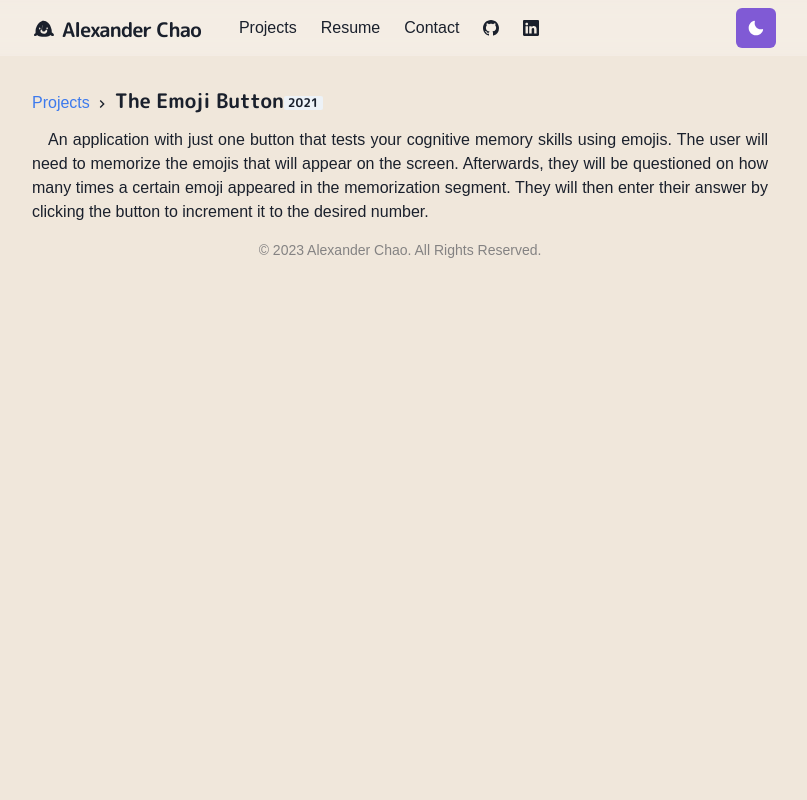
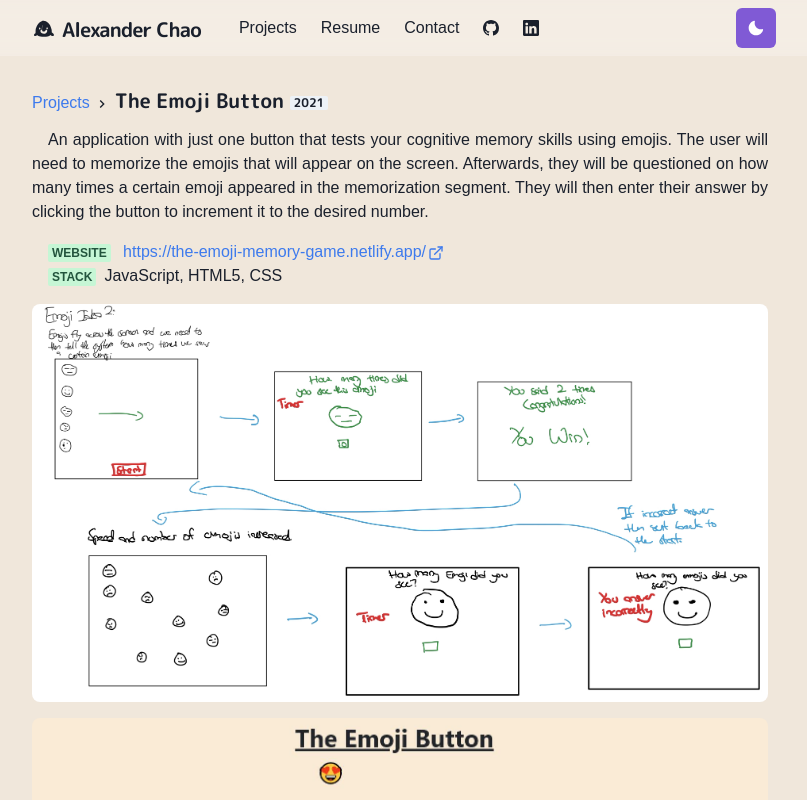
Before and after one commit to AlexanderChao14/AlexanderChao, a Next.js app: page /projects/emoji_button in a window 1280 px wide. Shown: the top 800 px of the page, without its empty margins (240-1047 px from the left). Built offline with nearby package versions, Linux system fonts and the light colour scheme.

Commit message:
Added images to Emoji Button project page and updated the page

```diff
--- a/pages/projects/emoji_button.js
+++ b/pages/projects/emoji_button.js
@@ -1,4 +1,4 @@
-import {Container, Badge, Link, List, ListItem} from '@chakra-ui/react'
+import {Container, Badge, Link, List, ListItem, AspectRatio} from '@chakra-ui/react'
 import { ExternalLinkIcon } from '@chakra-ui/icons'
 import { Title, ProjectImage, Meta } from '../../components/project_description'
 import ParagraphBlock from '../../components/paragraph_block'
@@ -6,11 +6,10 @@ import Layout from '../../components/layouts/article'
 
 const Project = () => {
     return(
-        <Layout title="Test Project">
+        <Layout title="The Emoji Button">
             <Container>
-                <Title childern="Test Project">
-                    The Emoji Button
-                    <Badge>2021</Badge>
+                <Title>
+                    The Emoji Button <Badge>2021</Badge>
                 </Title>
                 <ParagraphBlock>
                     An application with just one button that tests your cognitive memory skills using emojis.
@@ -18,7 +17,21 @@ const Project = () => {
                     Afterwards, they will be questioned on how many times a certain emoji appeared in the memorization segment.
                     They will then enter their answer by clicking the button to increment it to the desired number.
                 </ParagraphBlock>
-                <List ml={4} my={4}></List>
+                <List ml={4} my={4}>
+                    <ListItem>
+                        <Meta>Website</Meta>
+                        <Link href="https://the-emoji-memory-game.netlify.app/"> https://the-emoji-memory-game.netlify.app/<ExternalLinkIcon mx="2px"/></Link>
+                    </ListItem>
+                    <ListItem>
+                        <Meta>Stack</Meta>
+                        <span>JavaScript, HTML5, CSS</span>
+                    </ListItem>
+                </List>
+                <ProjectImage alt="The Emoji Button" src="/images/projects/EmojiButton1.png"/>
+                <ProjectImage alt="The Emoji Button" src="/images/projects/EmojiButton2.jpg"/>
+                <AspectRatio maxW="100%" ratio={1.75} my={4}>
+                    <iframe src="https://www.youtube.com/embed/H2CArrkxUno" title="YouTube video player" allow='accelerometer; autoplay; clipboard-write; encrypted-media; gyroscope; picture-in-picture' allowFullScreen/>
+                </AspectRatio>
             </Container>
         </Layout>
     )
```
Also changed, not shown: public/images/projects/EmojiButton1.png (added), public/images/projects/EmojiButton2.JPG (added).
